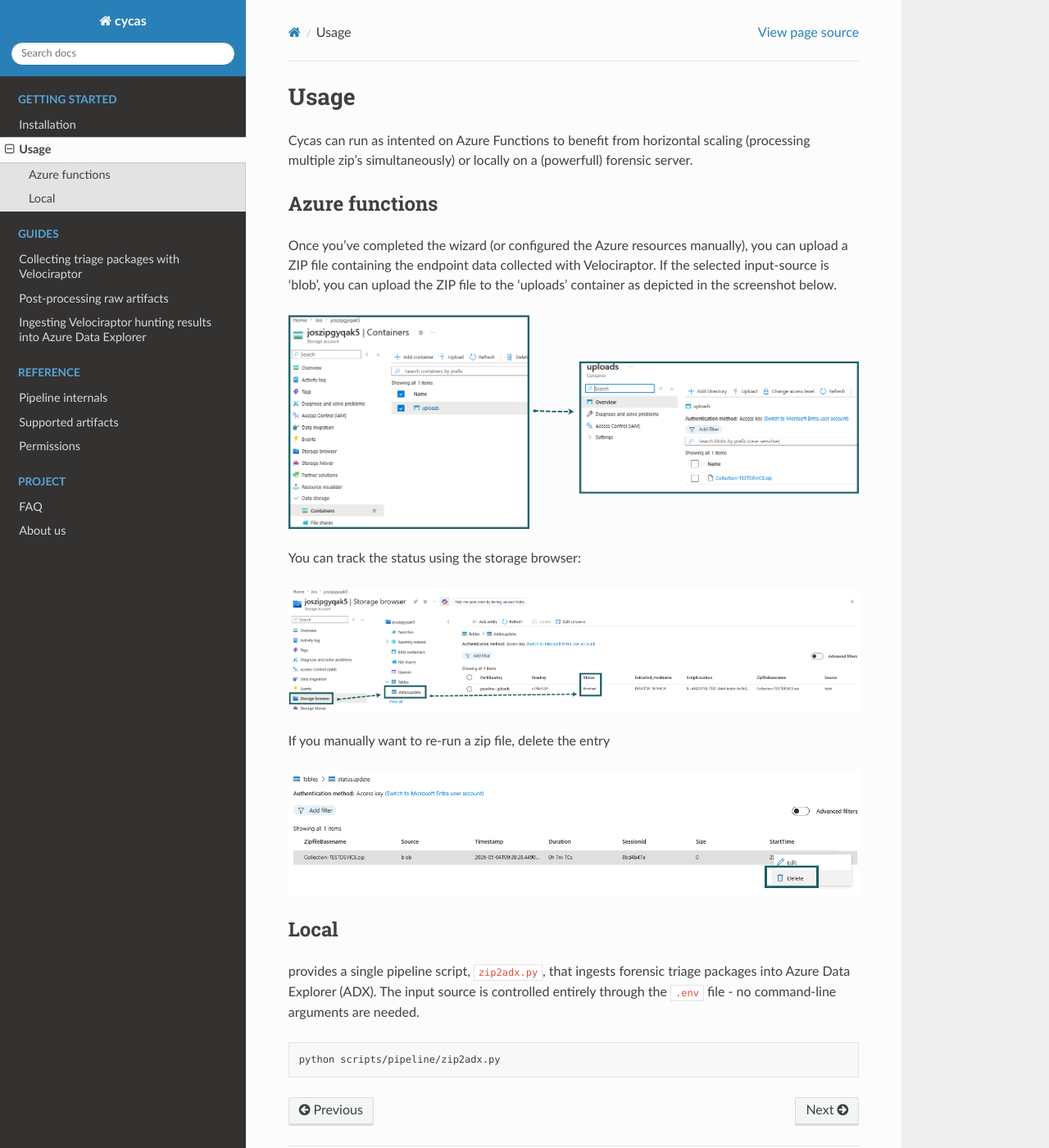
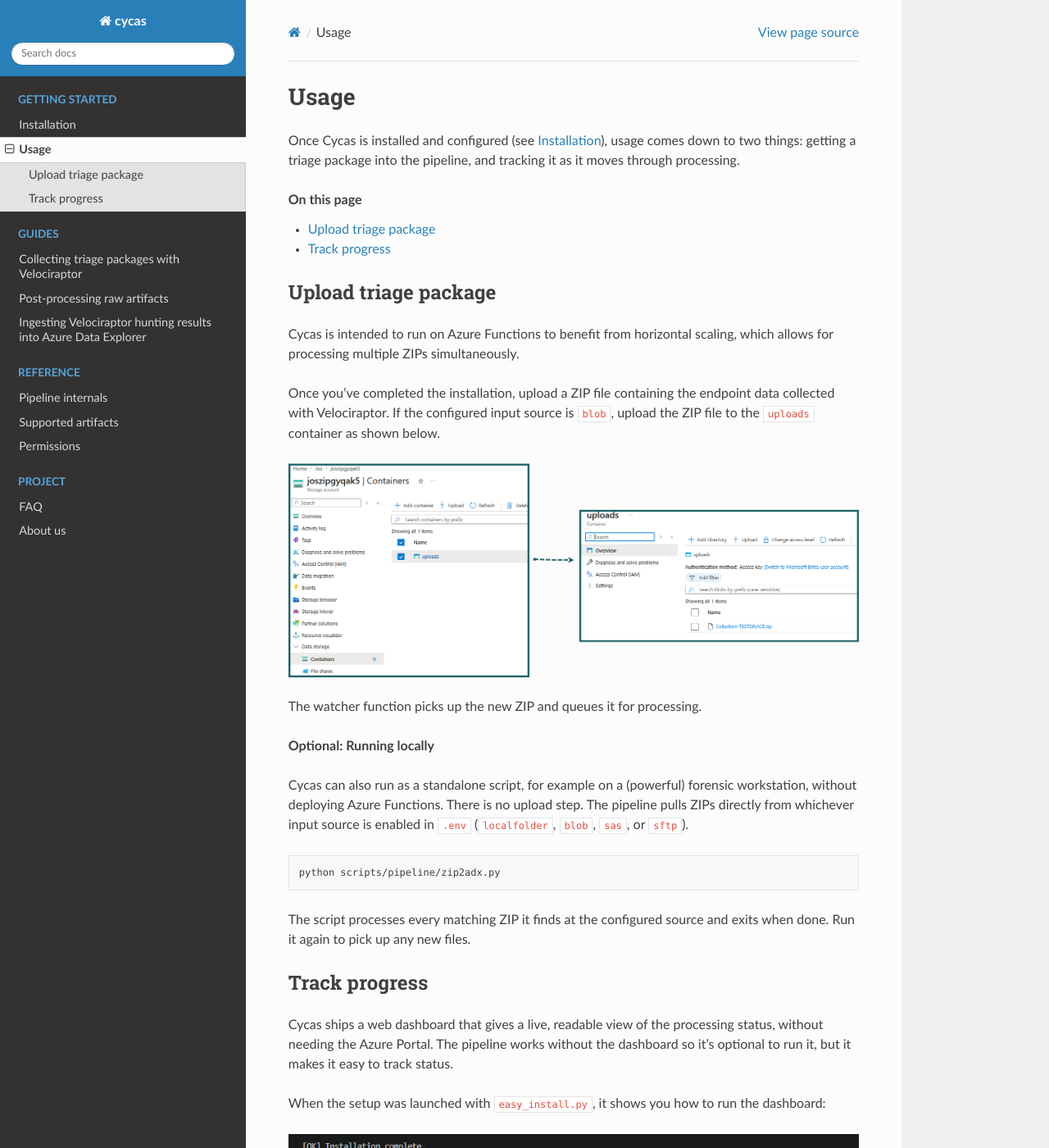
Before and after one commit to nerium-security/cycas, a Sphinx documentation site: the page built from docs/source/gettingstarted/usage.rst, in a window 1280 px wide and 1400 px high. Shown: the whole window at 82% size. Built offline with Sphinx 7.4.7 and the Read the Docs theme 3.1.0, drawn with Linux system fonts in a browser that asks for light colours; some of the changed text lies outside the part shown.

Commit message:
Update documentation

```diff
--- a/docs/source/gettingstarted/usage.rst
+++ b/docs/source/gettingstarted/usage.rst
@@ -1,42 +1,81 @@
 Usage
 =====
 
-Cycas can run as intented on Azure Functions to benefit from
-horizontal scaling (processing multiple zip's simultaneously)
-or locally on a (powerfull) forensic server.
-
-
-Azure functions
----------------
-
-Once you've completed the wizard (or configured the Azure resources manually),
-you can upload a ZIP file containing the endpoint data collected with Velociraptor.
-If the selected input-source is 'blob', you can upload the ZIP file to the 'uploads'
-container as depicted in the screenshot below.
-
-.. image:: /_static/images/runningatscale_uploadblob.png
-
-You can track the status using the storage browser:
-
-.. image:: /_static/images/runningatscale_statustracking.png
-
-If you manually want to re-run a zip file, delete the entry
-
-.. image:: /_static/images/runningatscale_deleteentry.png
-
-
-Local
------
-
-provides a single pipeline script, ``zip2adx.py``, that ingests
-forensic triage packages into Azure Data Explorer (ADX). The input source
-is controlled entirely through the ``.env`` file - no command-line arguments
-are needed.
-
-.. code-block:: bash
-
-  python scripts/pipeline/zip2adx.py
+Once Cycas is installed and configured (see :doc:`installation`), usage
+comes down to two things: getting a triage package into the pipeline,
+and tracking it as it moves through processing.
 
 .. contents:: On this page
    :local:
    :depth: 2
+
+
+Upload triage package
+----------------------
+
+Cycas is intended to run on Azure Functions to benefit from horizontal
+scaling, which allows for processing multiple ZIPs simultaneously.
+
+Once you've completed the installation, upload a ZIP file containing
+the endpoint data collected with Velociraptor. If the configured input source
+is ``blob``, upload the ZIP file to the ``uploads`` container as shown below.
+
+.. image:: /_static/images/runningatscale_uploadblob.png
+
+The watcher function picks up the new ZIP and queues it for processing.
+
+
+**Optional: Running locally**
+
+Cycas can also run as a standalone script, for example on a (powerful)
+forensic workstation, without deploying Azure Functions. There is no upload
+step. The pipeline pulls ZIPs directly from whichever input source is
+enabled in ``.env`` (``localfolder``, ``blob``, ``sas``, or ``sftp``).
+
+.. code-block:: bash
+
+   python scripts/pipeline/zip2adx.py
+
+The script processes every matching ZIP it finds at the configured source
+and exits when done. Run it again to pick up any new files.
+
+
+Track progress
+--------------
+
+Cycas ships a web dashboard that gives a live, readable view of the
+processing status, without needing the Azure Portal. The pipeline
+works without the dashboard so it's optional to run it, but it makes
+it easy to track status.
+
+When the setup was launched with ``easy_install.py``, it shows you how to
+run the dashboard:
+
+.. image:: /_static/images/setup-finalised.png
+
+.. code-block:: bash
+
+   python3 gunicorn --bind=0.0.0.0:4040 --timeout 600 webapp.app:app
+
+The dashboard is available at ``http://0.0.0.0:4040``.
+
+.. image:: /_static/images/webapp_status.png
+
+
+It shows each ZIP's filename, extracted hostname, status, source, size, and
+elapsed duration, and lets you filter or search entries and retry failed or
+stuck runs directly from the page.
+
+**Optional: Tracking status without dasbhoard**
+
+The dasbhoard simply reads the Azure Storage Account table
+which contains the actual status of each ZIP, which is tracked
+as an entry in the table ``statusupdate`` You can inspect progress
+directly using the Azure Portal's storage browser:
+
+.. image:: /_static/images/runningatscale_statustracking.png
+
+To force a ZIP to be reprocessed, delete its entry from the table - it will
+be picked up again as if it were new.
+
+.. image:: /_static/images/runningatscale_deleteentry.png
```
Also changed, not shown: docs/source/_static/images/setup-finalised.png (added).
